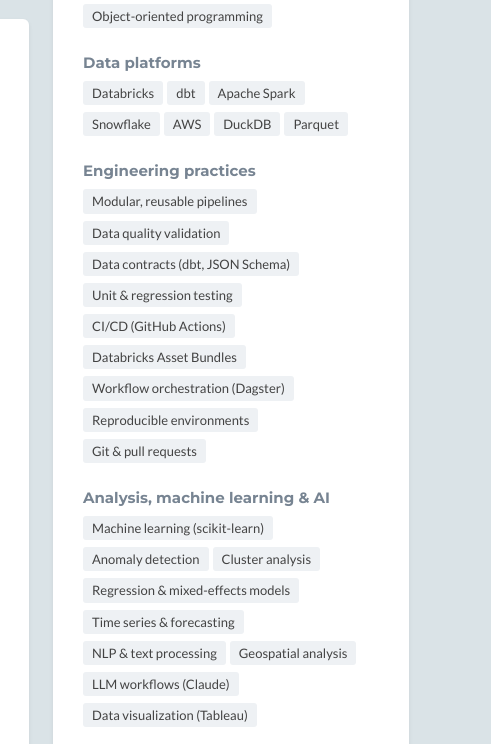
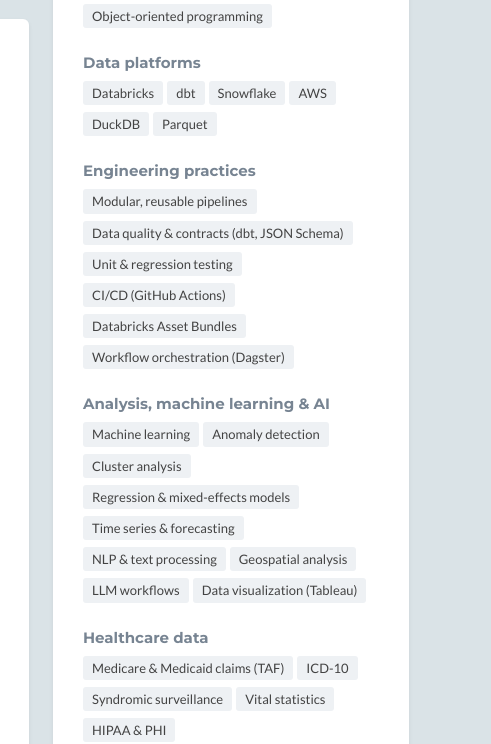
Before and after one commit to MyreLab/MyreLab.github.io, a plain HTML site: page index.html in a window 1280 px wide. Shown: the part 736-1480 px from the top of the page, 789-1280 px from the left. Drawn offline with Linux system fonts and the light colour scheme.

Commit message:
Trim the skills list
Remove Apache Spark (PySpark is listed), Git and reproducible environments,
merge data quality and contracts into one tag, and drop tool names from the
machine learning and LLM tags.

```diff
--- a/index.html
+++ b/index.html
@@ -259,19 +259,19 @@
                             <div class="skill-group">
                                 <h3 class="skill-title">Data platforms</h3>
                                 <ul class="skill-tags list-inline">
-                                    <li class="list-inline-item">Databricks</li><li class="list-inline-item">dbt</li><li class="list-inline-item">Apache Spark</li><li class="list-inline-item">Snowflake</li><li class="list-inline-item">AWS</li><li class="list-inline-item">DuckDB</li><li class="list-inline-item">Parquet</li>
+                                    <li class="list-inline-item">Databricks</li><li class="list-inline-item">dbt</li><li class="list-inline-item">Snowflake</li><li class="list-inline-item">AWS</li><li class="list-inline-item">DuckDB</li><li class="list-inline-item">Parquet</li>
                                 </ul>
                             </div>
                             <div class="skill-group">
                                 <h3 class="skill-title">Engineering practices</h3>
                                 <ul class="skill-tags list-inline">
-                                    <li class="list-inline-item">Modular, reusable pipelines</li><li class="list-inline-item">Data quality validation</li><li class="list-inline-item">Data contracts (dbt, JSON Schema)</li><li class="list-inline-item">Unit &amp; regression testing</li><li class="list-inline-item">CI/CD (GitHub Actions)</li><li class="list-inline-item">Databricks Asset Bundles</li><li class="list-inline-item">Workflow orchestration (Dagster)</li><li class="list-inline-item">Reproducible environments</li><li class="list-inline-item">Git &amp; pull requests</li>
+                                    <li class="list-inline-item">Modular, reusable pipelines</li><li class="list-inline-item">Data quality &amp; contracts (dbt, JSON Schema)</li><li class="list-inline-item">Unit &amp; regression testing</li><li class="list-inline-item">CI/CD (GitHub Actions)</li><li class="list-inline-item">Databricks Asset Bundles</li><li class="list-inline-item">Workflow orchestration (Dagster)</li>
                                 </ul>
                             </div>
                             <div class="skill-group">
                                 <h3 class="skill-title">Analysis, machine learning &amp; AI</h3>
                                 <ul class="skill-tags list-inline">
-                                    <li class="list-inline-item">Machine learning (scikit-learn)</li><li class="list-inline-item">Anomaly detection</li><li class="list-inline-item">Cluster analysis</li><li class="list-inline-item">Regression &amp; mixed-effects models</li><li class="list-inline-item">Time series &amp; forecasting</li><li class="list-inline-item">NLP &amp; text processing</li><li class="list-inline-item">Geospatial analysis</li><li class="list-inline-item">LLM workflows (Claude)</li><li class="list-inline-item">Data visualization (Tableau)</li>
+                                    <li class="list-inline-item">Machine learning</li><li class="list-inline-item">Anomaly detection</li><li class="list-inline-item">Cluster analysis</li><li class="list-inline-item">Regression &amp; mixed-effects models</li><li class="list-inline-item">Time series &amp; forecasting</li><li class="list-inline-item">NLP &amp; text processing</li><li class="list-inline-item">Geospatial analysis</li><li class="list-inline-item">LLM workflows</li><li class="list-inline-item">Data visualization (Tableau)</li>
                                 </ul>
                             </div>
                             <div class="skill-group">
```
